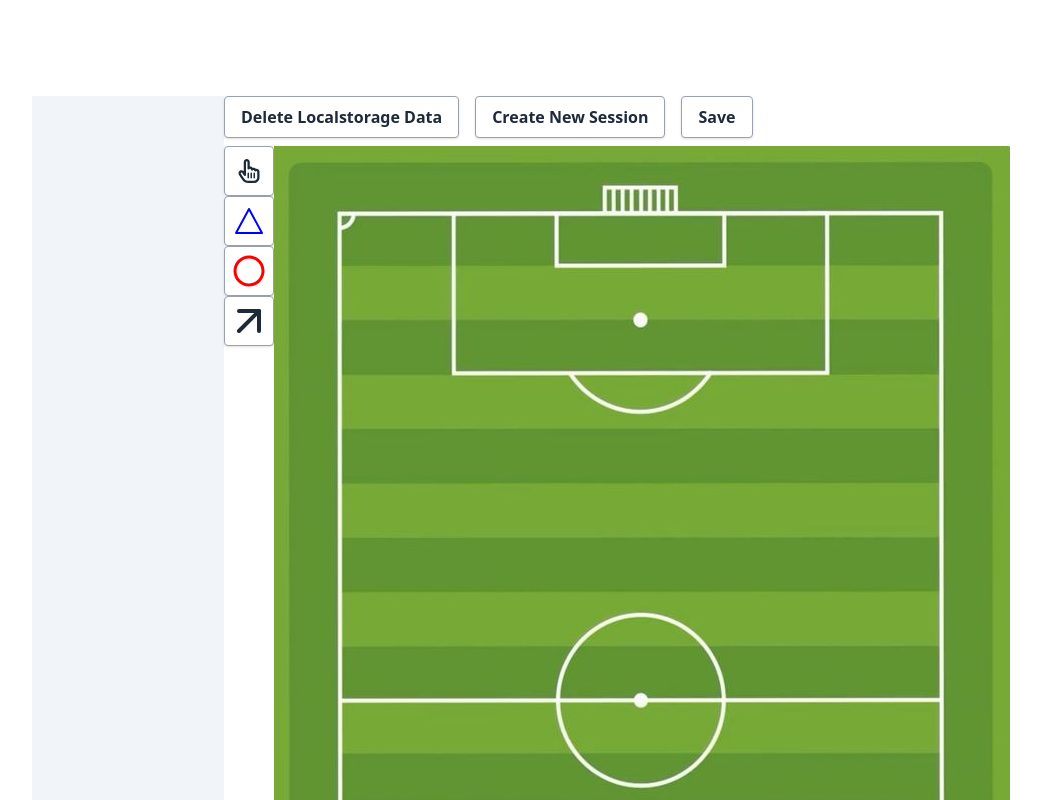
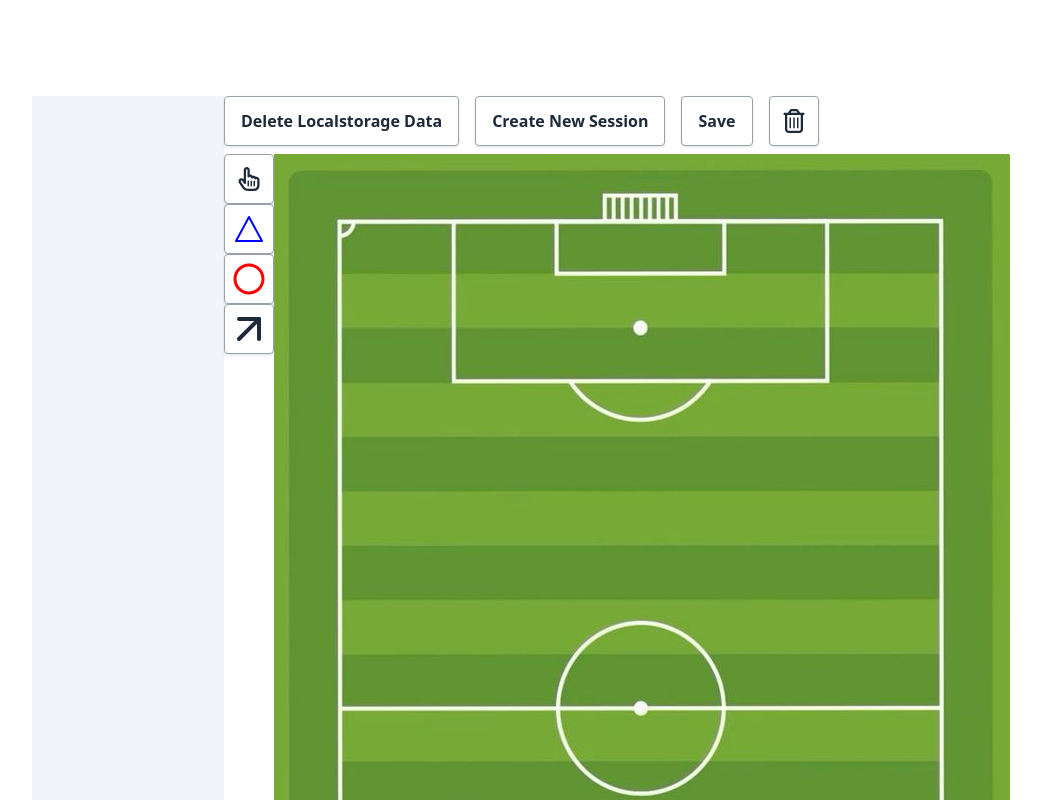
Before and after one commit to 2stash/soccer-session-planner, a React (Vite) app: page / in a window 1280 px wide. Shown: the top 800 px of the page, without its empty margins (0-1041 px from the left). Built offline with nearby package versions, Linux system fonts and the light colour scheme.

Commit message:
Add ability to delete elements

```diff
--- a/src/components/Canvas.jsx
+++ b/src/components/Canvas.jsx
@@ -4,12 +4,13 @@ import { FaRegHandPointer } from 'react-icons/fa6';
 import { FiArrowUpRight } from 'react-icons/fi';
 import { IoTriangleOutline } from 'react-icons/io5';
 import { FaRegCircle } from 'react-icons/fa';
+import { FaRegTrashCan } from 'react-icons/fa6';
 import { is_mouse_in_circle, is_mouse_in_arrow, draw } from '../utils/geometry';
 
 import './canvas.css';
 
 const Canvas = (props) => {
-  const [dataLoaded, setDataLoaded] = useState(true);
+  const [dataLoaded, setDataLoaded] = useState(false);
   const [sessionData, setSessionData] = useState([]);
   const [metadata, setMetadata] = useState({ name: 'hi' });
   const [elements, setElements] = useState([]);
@@ -76,7 +77,13 @@ const Canvas = (props) => {
   }, []);
 
   useEffect(() => {
-    console.log('RELOADED', currentSessionIdx);
+    console.log(
+      'RELOADED: ',
+      'currentSessionIdx = ',
+      currentSessionIdx,
+      ' currentElementIndex = ',
+      currentElementIndex
+    );
     const canvas = canvasRef.current;
     const context = canvas.getContext('2d');
     context.clearRect(0, 0, canvas.width, canvas.height);
@@ -123,7 +130,6 @@ const Canvas = (props) => {
   };
 
   const handleMouseDown = (event) => {
-    console.log('handleMouseDown');
     const { clientX, clientY } = event;
     const translatedX = parseInt(clientX - offsets.offset_x);
     const translatedY = parseInt(clientY - offsets.offset_y);
@@ -290,8 +296,24 @@ const Canvas = (props) => {
       setCurrentShapeType(null);
       setCurrentShape(null);
       resetMoveState();
+    } else if (
+      event.key === 'Delete' ||
+      (event.key === 'Backspace' && currentElementIndex !== null)
+    ) {
+      handleDeleteElement();
+      console.log(currentElementIndex);
     }
-    console.log(event.key);
+  };
+
+  const handleDeleteElement = () => {
+    if (currentElementIndex !== null) {
+      setElements((prevItems) =>
+        prevItems.filter((item, idx) => idx !== currentElementIndex)
+      );
+      setReadyToDraw(false);
+      setCurrentShapeType(null);
+      setCurrentShape(null);
+    }
   };
 
   const handleShapeSelected = (value) => {
@@ -343,7 +365,7 @@ const Canvas = (props) => {
           ))}
         </div>
         <div id='drawing'>
-          <div id='drawing-savebar' className='mb-2'>
+          <div id='drawing-savebar' className='flex mb-2 justify-left'>
             <button className='btn btn-white' onClick={clearLocalStorage}>
               Delete Localstorage Data
             </button>
@@ -352,6 +374,12 @@ const Canvas = (props) => {
             </button>
             <button className='btn btn-white ml-4' onClick={saveData}>
               Save
+            </button>
+            <button
+              className='btn-icon btn-white toolbutton ml-4'
+              onClick={handleDeleteElement}
+            >
+              <FaRegTrashCan size={24} className='icon' />
             </button>
           </div>
           <div id='drawing-canvas' className='flex flex-row'>
--- a/src/utils/geometry.js
+++ b/src/utils/geometry.js
@@ -3,8 +3,6 @@ export function is_mouse_in_circle(x, y, shape) {
   let shape_right = shape.position.startX + shape.radius;
   let shape_top = shape.position.startY - shape.radius;
   let shape_bottom = shape.position.startY + shape.radius;
-  console.log(shape_left, x, shape_right);
-  console.log(shape_bottom, y, shape_top);
   if (x > shape_left && x < shape_right && y > shape_top && y < shape_bottom) {
     return true;
   }
@@ -121,7 +119,6 @@ export function draw(element, context) {
 }
 
 function drawMoving(context, currentX, currentY, radius) {
-  console.log('ismoving');
   context.beginPath();
   context.strokeStyle = 'rgba(0,221,245,.5)';
 
```
